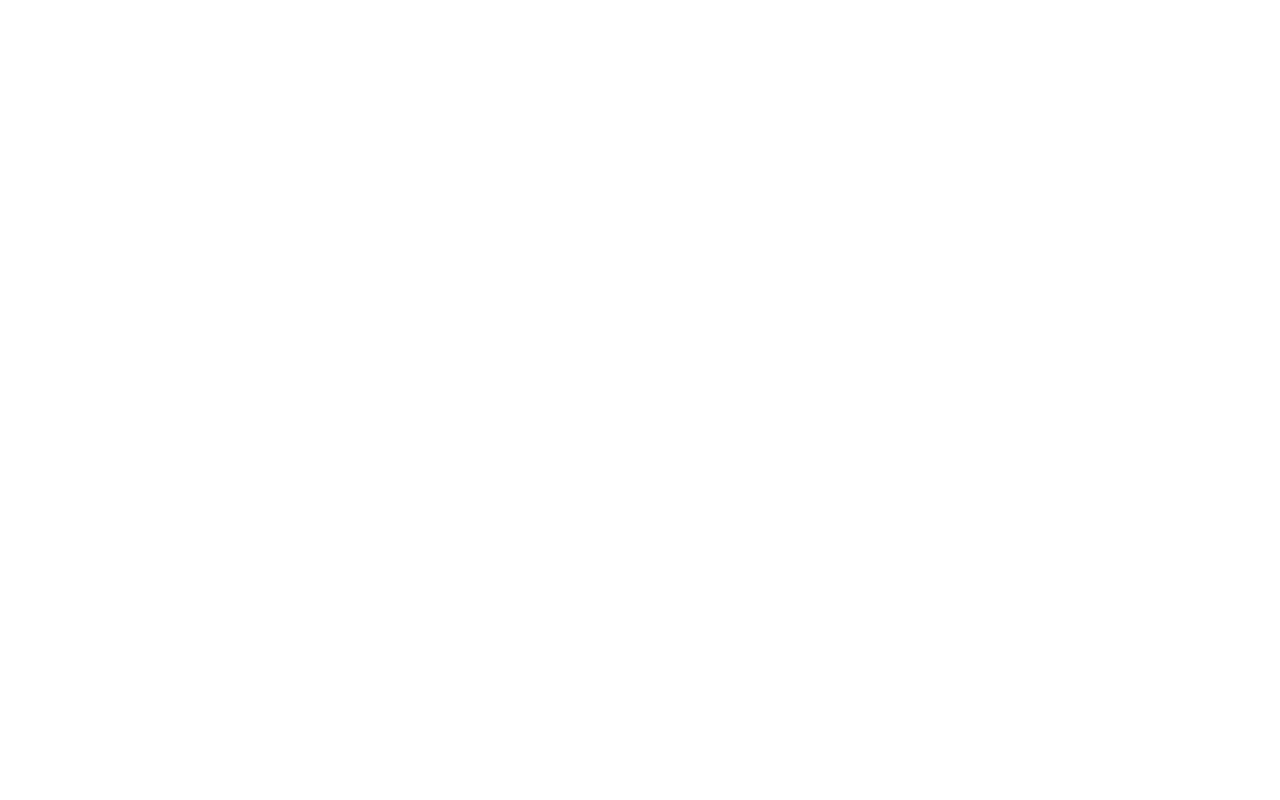
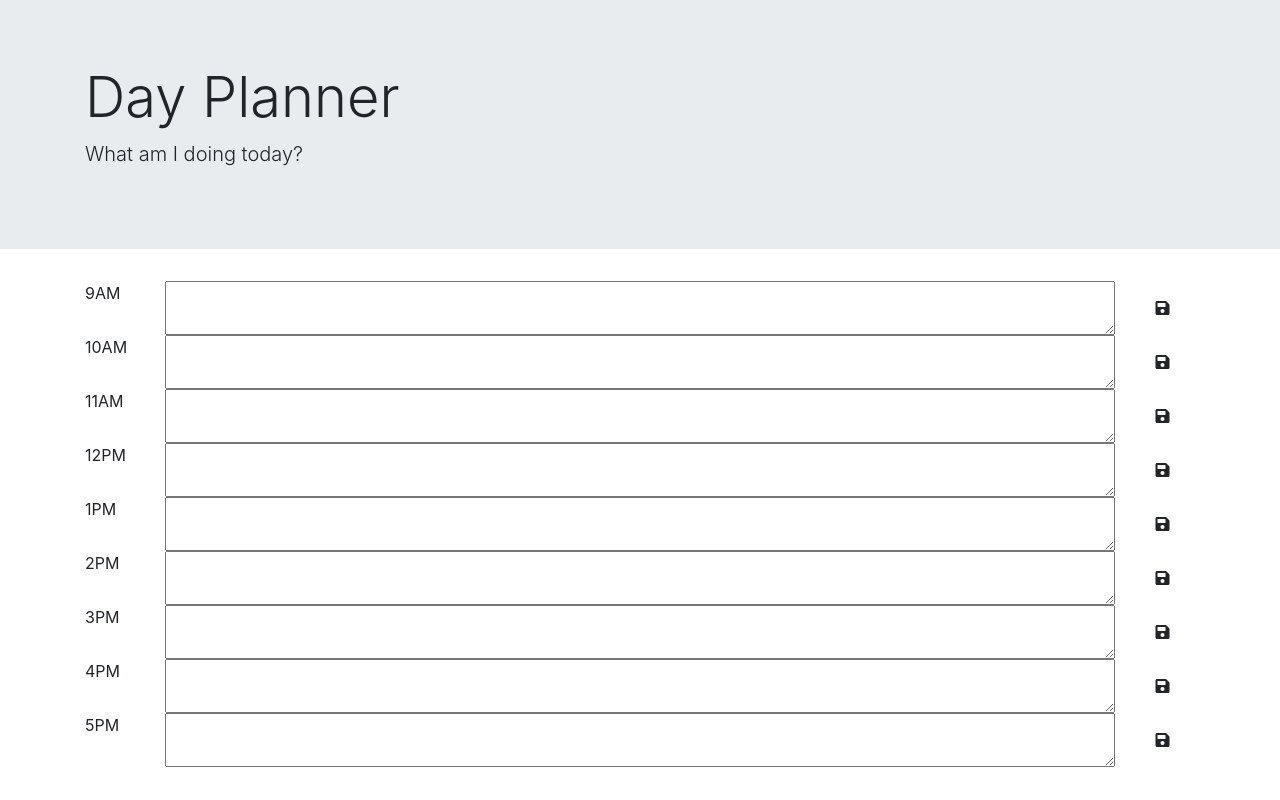
Before and after one commit to jhnpn/Day-Planner, a plain HTML site: page index.html in a window 1280 px wide. Drawn offline with nearby package versions, Linux system fonts and the light colour scheme.

Commit message:
created the skeleton part of the html

```diff
--- a/index.html
+++ b/index.html
@@ -4,9 +4,14 @@
 <head>
     <meta charset="UTF-8">
     <meta name="viewport" content="width=device-width, initial-scale=1.0">
+    <!-- jQuery and moment.js -->
     <script src="https://cdnjs.cloudflare.com/ajax/libs/moment.js/2.24.0/moment-with-locales.min.js"></script>
     <script src="https://code.jquery.com/jquery-3.4.1.min.js"
         integrity="sha256-CSXorXvZcTkaix6Yvo6HppcZGetbYMGWSFlBw8HfCJo=" crossorigin="anonymous"></script>
+    <!-- stylesheets -->
+    <link rel="stylesheet" href="https://use.fontawesome.com/releases/v5.8.1/css/all.css"
+        integrity="sha384-50oBUHEmvpQ+1lW4y57PTFmhCaXp0ML5d60M1M7uH2+nqUivzIebhndOJK28anvf" crossorigin="anonymous">
+    <link href="https://fonts.googleapis.com/css?family=Open+Sans&display=swap" rel="stylesheet">
     <link rel="stylesheet" href="https://stackpath.bootstrapcdn.com/bootstrap/4.4.1/css/bootstrap.min.css"
         integrity="sha384-Vkoo8x4CGsO3+Hhxv8T/Q5PaXtkKtu6ug5TOeNV6gBiFeWPGFN9MuhOf23Q9Ifjh" crossorigin="anonymous">
     <link rel="stylesheet" href="style.css">
@@ -14,6 +19,87 @@
 </head>
 
 <body>
+    <header class="jumbotron jumbotron-fluid">
+        <div class="container">
+            <h1 class="display-4">Day Planner</h1>
+            <p class="lead">What am I doing today?</p>
+        </div>
+    </header>
+
+    <div class="container">
+        <div id="hour-9" class="row time-block">
+            <div class="col-md-1 hour">
+                9AM
+            </div>
+            <textarea class="col-md-10 description">
+          </textarea>
+            <button class="btn saveBtn col-md-1"><i class="fas fa-save"></i></button>
+        </div>
+        <div id="hour-10" class="row time-block">
+            <div class="col-md-1 hour">
+                10AM
+            </div>
+            <textarea class="col-md-10 description">
+          </textarea>
+            <button class="btn saveBtn col-md-1"><i class="fas fa-save"></i></button>
+        </div>
+        <div id="hour-11" class="row time-block">
+            <div class="col-md-1 hour">
+                11AM
+            </div>
+            <textarea class="col-md-10 description">
+          </textarea>
+            <button class="btn saveBtn col-md-1"><i class="fas fa-save"></i></button>
+        </div>
+        <div id="hour-12" class="row time-block">
+            <div class="col-md-1 hour">
+                12PM
+            </div>
+            <textarea class="col-md-10 description">
+          </textarea>
+            <button class="btn saveBtn col-md-1"><i class="fas fa-save"></i></button>
+        </div>
+        <div id="hour-13" class="row time-block">
+            <div class="col-md-1 hour">
+                1PM
+            </div>
+            <textarea class="col-md-10 description">
+          </textarea>
+            <button class="btn saveBtn col-md-1"><i class="fas fa-save"></i></button>
+        </div>
+        <div id="hour-14" class="row time-block">
+            <div class="col-md-1 hour">
+                2PM
+            </div>
+            <textarea class="col-md-10 description">
+          </textarea>
+            <button class="btn saveBtn col-md-1"><i class="fas fa-save"></i></button>
+        </div>
+        <div id="hour-15" class="row time-block">
+            <div class="col-md-1 hour">
+                3PM
+            </div>
+            <textarea class="col-md-10 description">
+          </textarea>
+            <button class="btn saveBtn col-md-1"><i class="fas fa-save"></i></button>
+        </div>
+        <div id="hour-16" class="row time-block">
+            <div class="col-md-1 hour">
+                4PM
+            </div>
+            <textarea class="col-md-10 description">
+          </textarea>
+            <button class="btn saveBtn col-md-1"><i class="fas fa-save"></i></button>
+        </div>
+        <div id="hour-17" class="row time-block">
+            <div class="col-md-1 hour">
+                5PM
+            </div>
+            <textarea class="col-md-10 description">
+          </textarea>
+            <button class="btn saveBtn col-md-1"><i class="fas fa-save"></i></button>
+        </div>
+    </div>
 
     <script src="script.js"></script>
 </body>
```
